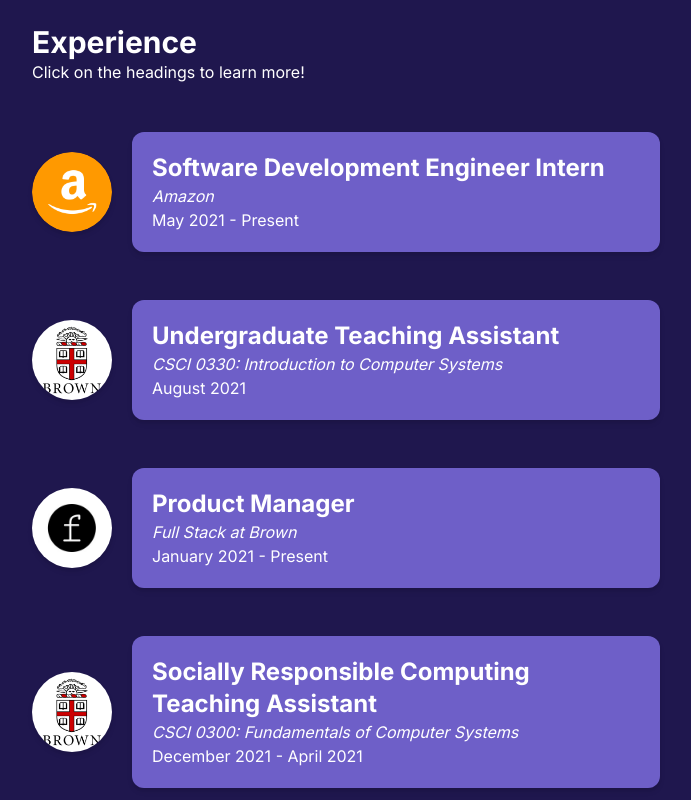
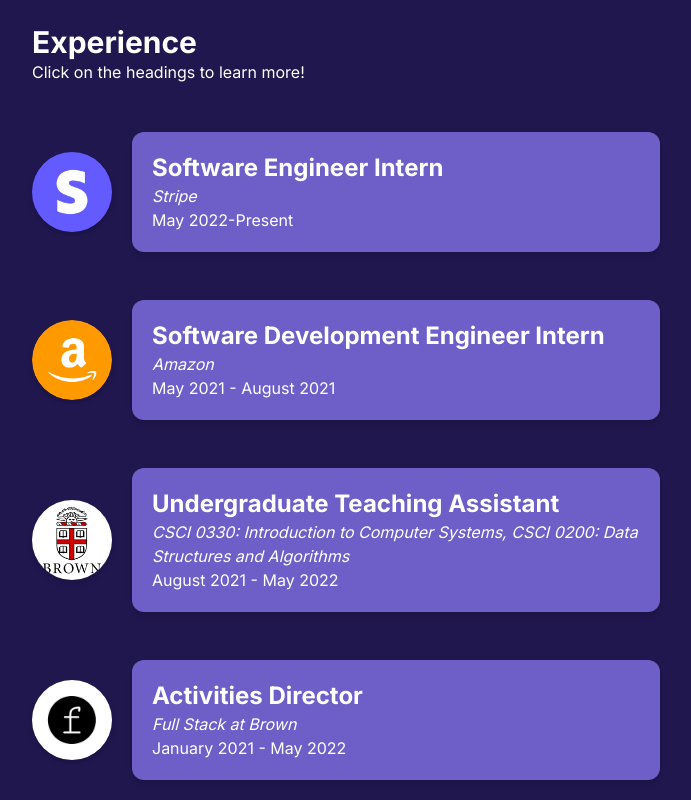
Before and after one commit to j-tan871/website, a Next.js app: page / in a window 1280 px wide. Shown: the part 760-1560 px from the top of the page, without its empty margins (256-947 px from the left). Built offline with nearby package versions, Linux system fonts and the light colour scheme.

Commit message:
Add Stripe and UTA

```diff
--- a/pages/index.js
+++ b/pages/index.js
@@ -35,9 +35,8 @@
                 </div>
                 <div className='transition-colors duration-1000 ease-in-out p-4 md:p-8 dark:bg-lightpurple'>
                   <h1 className='dark:text-white'>Hi, I'm Jenny!</h1>
-                  <p className='font-sans text-sm text-gray-500 dark:text-white hover:text-gray-600 lg:text-xl pb-2 lg:pb-5'>I’m a junior studying CS at Brown, with a focus in Software and AI/ML.</p>
-                  <p className='font-sans text-sm text-gray-500 dark:text-white hover:text-gray-600 lg:text-xl pb-2 lg:pb-5'>Currently, I’m a Software Development Engineer intern at Amazon working in the Seller Trust, Abuse, and Risk team. </p>
-                  <p className='font-sans text-sm text-gray-500 dark:text-white hover:text-gray-600 lg:text-xl'>When I'm not working, I love running, cooking, and learning new things. </p>
+                  <p className='font-sans text-sm text-gray-500 dark:text-white hover:text-gray-600 lg:text-xl pb-2 lg:pb-5'>I’m a senior studying CS at Brown.</p>
+                  <p className='font-sans text-sm text-gray-500 dark:text-white hover:text-gray-600 lg:text-xl pb-2 lg:pb-5'>Currently, I'm a Software Engineer intern at Stripe working on the Cards Authorization team. Previously, I was a Software Development Engineer intern at Amazon working in the Seller Trust, Abuse, and Risk team. </p>
                 </div>
               </div>
             </div>
@@ -47,10 +46,22 @@
             <h2>Experience</h2>
             <p>Click on the headings to learn more!</p>
             <Experience
+              image='/images/stripe.png'
+              title='Software Engineer Intern'
+              company='Stripe'
+              date='May 2022-Present'
+              description={
+                ['- Created and deployed an automated SignalFX dashboard infrastructure that uses a novel CSV parsing solution to increase card authorization rate observability for Stripe’s top 25 merchants',
+                '- Wrote a shell script to automate the dashboard creation process, including querying merchant data and generating a Terraform plan and pull request, reducing engineer time required by 75% (Terraform, Ruby)',
+                '- Developed and deployed web application to query credentials for charge authentication (gRPC, Java, React)',
+                '- Cards Authorization team'
+                ]}
+            />
+            <Experience
               image='/images/amazon.png'
               title='Software Development Engineer Intern'
               company='Amazon'
-              date='May 2021 - Present'
+              date='May 2021 - August 2021'
               description={['- Designed and developed a service backend to manage records excluded from enforcement action (Lambda, API Gateway, DocumentDB, CDK, Guice, Typescript, Java)',
                 '- Deployed the service into production using a multi-stage CI/CD pipeline configured by CDK/TypeScript',
                 '- Implemented Lambda functions triggered by S3 file upload to automate database record creation ',
@@ -59,16 +70,24 @@
             <Experience
               image='/images/brown.png'
               title='Undergraduate Teaching Assistant'
-              company='CSCI 0330: Introduction to Computer Systems'
-              date='August 2021'
-              description={[]}
+              company='CSCI 0330: Introduction to Computer Systems, CSCI 0200: Data Structures and Algorithms'
+              date='August 2021 - May 2022'
+              description={[
+                '- Host weekly office hours to help students debug projects and labs for 300+ student classes',
+                '- Data Structures & Algorithms: rewrote tests to use JUnit and updated assignment handouts',
+                '- Computer Systems: redesigned a memory allocation project to increase student understanding'
+              ]}
             />
             <Experience
               image='/images/fsab.jpg'
-              title='Product Manager'
+              title='Activities Director'
               company='Full Stack at Brown'
-              date='January 2021 - Present'
-              description={['- Met with three project teams weekly to guide web app development throughout the project lifecycle', '- Ensured teams made appropriate design decisions and helped debug technical issues ']}
+              date='January 2021 - May 2022'
+              description={[
+                '- Organized events for a 350+ student organization, including workshops on technical interviews and accessible web design and a web development bootcamp for new members  ',
+                '- Previous Product Manager: Met with three project teams weekly to guide web app development throughout the project lifecycle',
+                '- Ensured teams made appropriate design decisions and helped debug technical issues '
+              ]}
             />
             <Experience
               image='/images/brown.png'
```
Also changed, not shown: components/Experience.js (line endings or trailing spaces), public/images/stripe.png (added).
